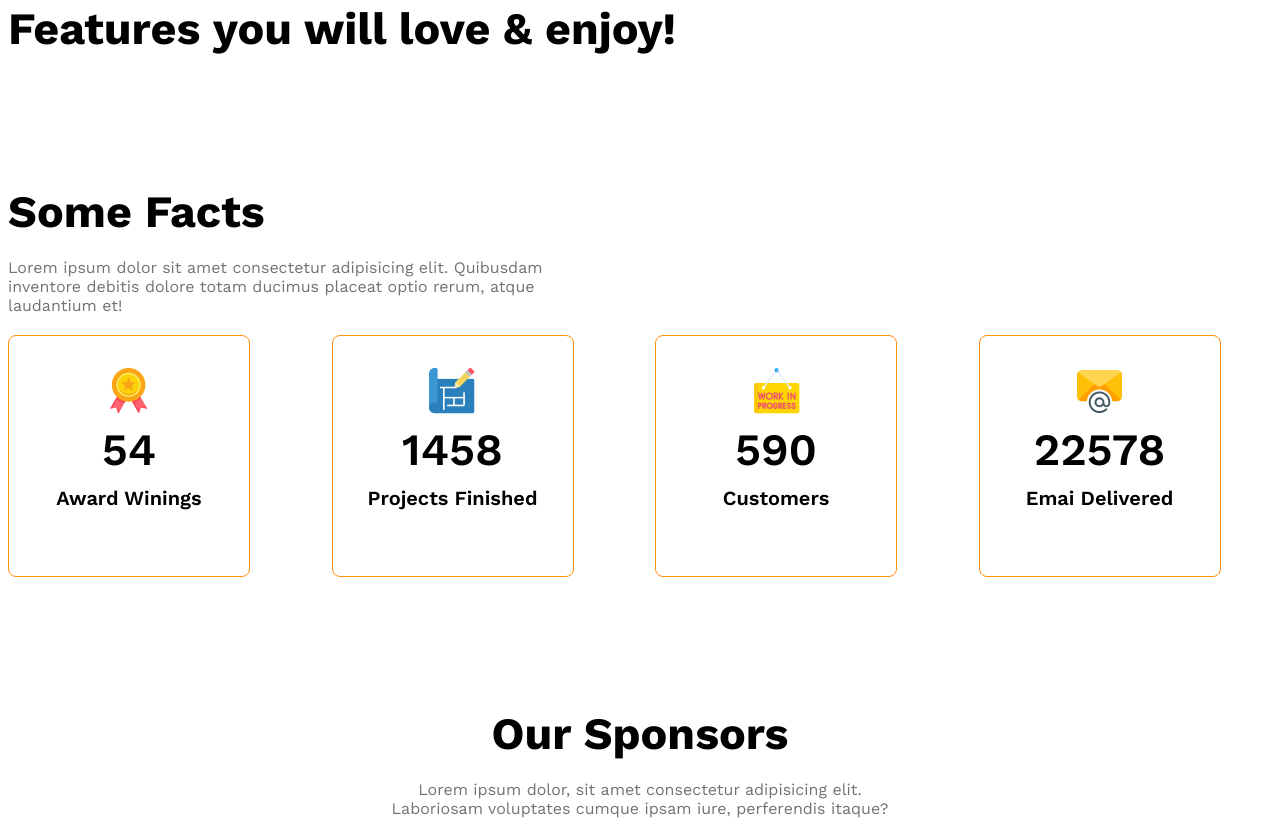
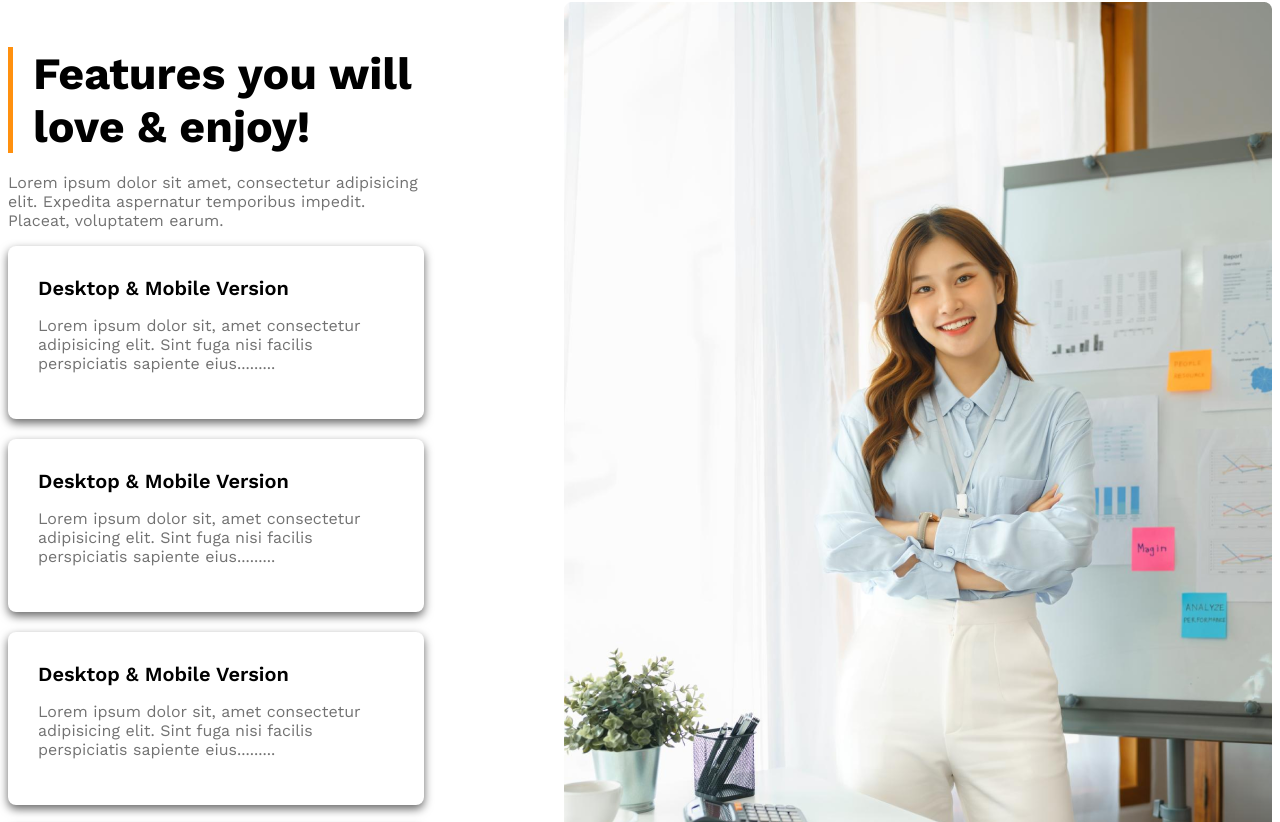
Before and after one commit to imamulkadir/GR_Architects, a plain HTML site: page index.html in a window 1280 px wide. Shown: the part 2160-2982 px from the top of the page. Drawn offline with nearby package versions, Linux system fonts and the light colour scheme.

Commit message:
added features

```diff
--- a/index.html
+++ b/index.html
@@ -66,8 +66,53 @@
         </div>
       </section>
       <!-- Features will enjoy -->
-      <section>
-        <h3 class="section-title">Features you will love & enjoy!</h3>
+      <section class="features display-flex">
+        <div>
+          <h3 class="section-title feature-section-title">
+            Features you will <br />love & enjoy!
+          </h3>
+          <p class="text-light-gray feature-details">
+            Lorem ipsum dolor sit amet, consectetur adipisicing elit. Expedita
+            aspernatur temporibus impedit. Placeat, voluptatem earum.
+          </p>
+          <!-- Features Cards -->
+          <div class="feature-card">
+            <h4 class="feature-title">Desktop & Mobile Version</h4>
+            <p class="text-light-gray">
+              Lorem ipsum dolor sit, amet consectetur adipisicing elit. Sint
+              fuga nisi facilis perspiciatis sapiente eius.........
+            </p>
+          </div>
+          <div class="feature-card">
+            <h4 class="feature-title">Desktop & Mobile Version</h4>
+            <p class="text-light-gray">
+              Lorem ipsum dolor sit, amet consectetur adipisicing elit. Sint
+              fuga nisi facilis perspiciatis sapiente eius.........
+            </p>
+          </div>
+          <div class="feature-card">
+            <h4 class="feature-title">Desktop & Mobile Version</h4>
+            <p class="text-light-gray">
+              Lorem ipsum dolor sit, amet consectetur adipisicing elit. Sint
+              fuga nisi facilis perspiciatis sapiente eius.........
+            </p>
+          </div>
+          <div class="feature-card">
+            <h4 class="feature-title">Desktop & Mobile Version</h4>
+            <p class="text-light-gray">
+              Lorem ipsum dolor sit, amet consectetur adipisicing elit. Sint
+              fuga nisi facilis perspiciatis sapiente eius.........
+            </p>
+          </div>
+        </div>
+        <div>
+          <img src="./images/architect.png" alt="" />
+          <button id="experience-badge" class="btn-primary">
+            <span id="experience-year">10+ Years</span><br /><span
+              >Experience</span
+            >
+          </button>
+        </div>
       </section>
       <!-- Some facts -->
       <section>
--- a/styles/styles.css
+++ b/styles/styles.css
@@ -140,6 +140,32 @@ main > section {
 }
 
 /* Features Style */
+.features {
+  gap: 140px;
+}
+
+.feature-section-title {
+  border-left: 5px solid #ff900e;
+  padding-left: 20px;
+}
+
+.feature-details {
+  max-width: 540px;
+}
+
+.feature-card {
+  padding: 30px;
+  box-shadow: 0 4px 10px 0 rgba(0, 0, 0, 0.6);
+  margin-bottom: 20px;
+  border-radius: 8px;
+}
+
+.feature-card .feature-title {
+  font-weight: 600;
+  font-size: 1.25rem;
+  margin-top: 0px;
+  margin-bottom: 0px;
+}
 
 /* Some Facts Style */
 .facts-container {
```
